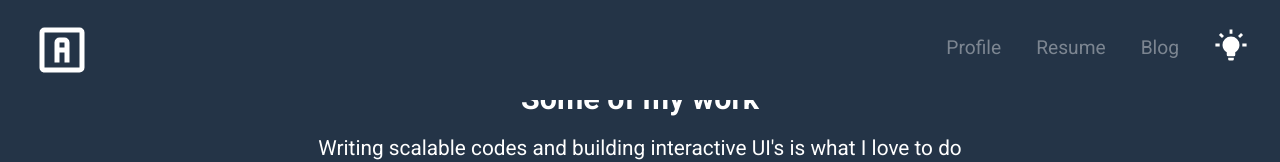
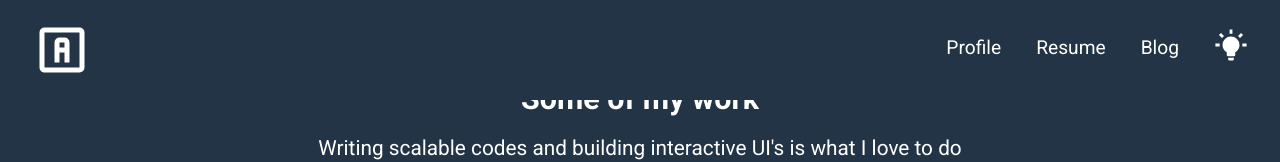
Before and after one commit to Ayanbhattachary/portfolio, a React (Create React App) app: page /projects in a window 1280 px wide. Shown: the top 162 px of the page. Built offline with nearby package versions, Linux system fonts and the light colour scheme.

Commit message:
style cjanges

```diff
--- a/src/styles/blogs.css
+++ b/src/styles/blogs.css
@@ -38,7 +38,6 @@
   font-size: var(--para-font);
   line-height: 1.4em;
   margin: 15px 0;
-  opacity: 70%;
 }
 
 .blog-link {
--- a/src/styles/navbar.css
+++ b/src/styles/navbar.css
@@ -59,7 +59,6 @@
   font-size: 1.2em;
   padding-bottom: 5px;
   color: var(--content-color-main);
-  opacity: 40%;
   transition: all 0.25s;
   cursor: pointer;
   margin-left: 35px;
```
